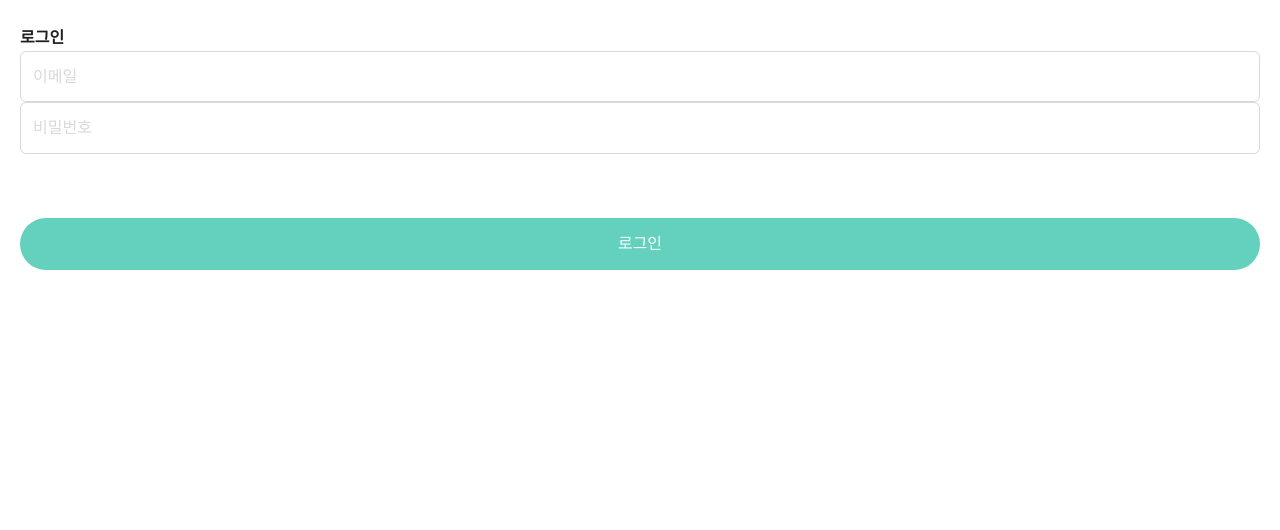
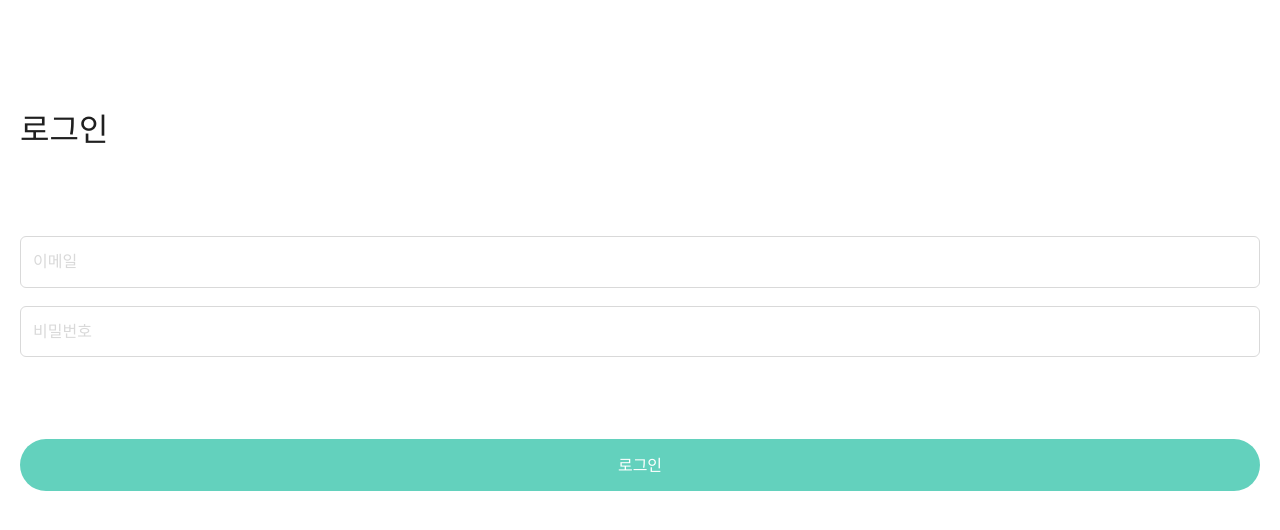
Before and after one commit to hyeg0121/WGJ-React, a React (Create React App) app: page /signin in a window 1280 px wide. Shown: the top 530 px of the page. Built offline with nearby package versions, Linux system fonts and the light colour scheme; a web font is replaced by a local one.

Commit message:
design: SignIn 페이지 UI 수정

```diff
--- /dev/null
+++ b/src/css/page/SignIn.module.css
@@ -0,0 +1,11 @@
+.main_title {
+    font-size: 32px;
+    font-weight: 200;
+    margin: 10vh 0;
+}
+
+.form_container {
+    display: flex;
+    flex-direction: column;
+    gap: 18px;
+}
--- a/src/pages/SignIn.tsx
+++ b/src/pages/SignIn.tsx
@@ -1,15 +1,16 @@
-import axios from 'axios';
-import { useState } from 'react';
-import { useNavigate } from 'react-router-dom';
-import InputTextField from '../components/forms/InputTextField';
-import MainButton from '../components/forms/MainButton';
-import '../css/style.css';
+import axios from 'axios'
+import {useState} from 'react'
+import {useNavigate} from 'react-router-dom'
+import InputTextField from '../components/forms/InputTextField'
+import MainButton from '../components/forms/MainButton'
+import styles from '../css/page/SignIn.module.css'
+import '../css/style.css'
 
 export default function SignIn() {
-    const navigation = useNavigate();
+  const navigation = useNavigate()
 
-    const [email, setEmail] = useState('');
-    const [password, setPassword] = useState('');
+  const [email, setEmail] = useState('')
+  const [password, setPassword] = useState('')
 
   const handleSignIn = async () => {
     try {
@@ -17,21 +18,27 @@ export default function SignIn() {
         email,
         password
       }
-            console.log(request);
-            const response = await axios.post(`http://localhost:8080/api/users/login`, request);
+      console.log(request)
+      const response = await axios.post(`http://localhost:8080/api/users/login`, request)
 
-            if (response.status === 200) navigation('/home');
+      if (response.status === 200) navigation('/home')
     } catch (error) {
-            console.log(error);
+      console.log(error)
     }
   }
 
   return (
-        <div className='main_container'>
-            <h1>로그인</h1>
-            <InputTextField type='text' placeholder='이메일' handleOnChange={setEmail}/>
-            <InputTextField type='text' placeholder='비밀번호' handleOnChange={setPassword}/>
-            <MainButton label='로그인' handleOnClick={handleSignIn}/>
+    <div className="main_container">
+      <h1 className={styles.main_title}>로그인</h1>
+      <div className={styles.form_container}>
+        <InputTextField type="text" placeholder="이메일" handleOnChange={setEmail} />
+        <InputTextField
+          type="password"
+          placeholder="비밀번호"
+          handleOnChange={setPassword}
+        />
+        <MainButton label="로그인" handleOnClick={handleSignIn} />
+      </div>
     </div>
   )
 }
```
Lines whose indentation alone changed are shown as unchanged.
